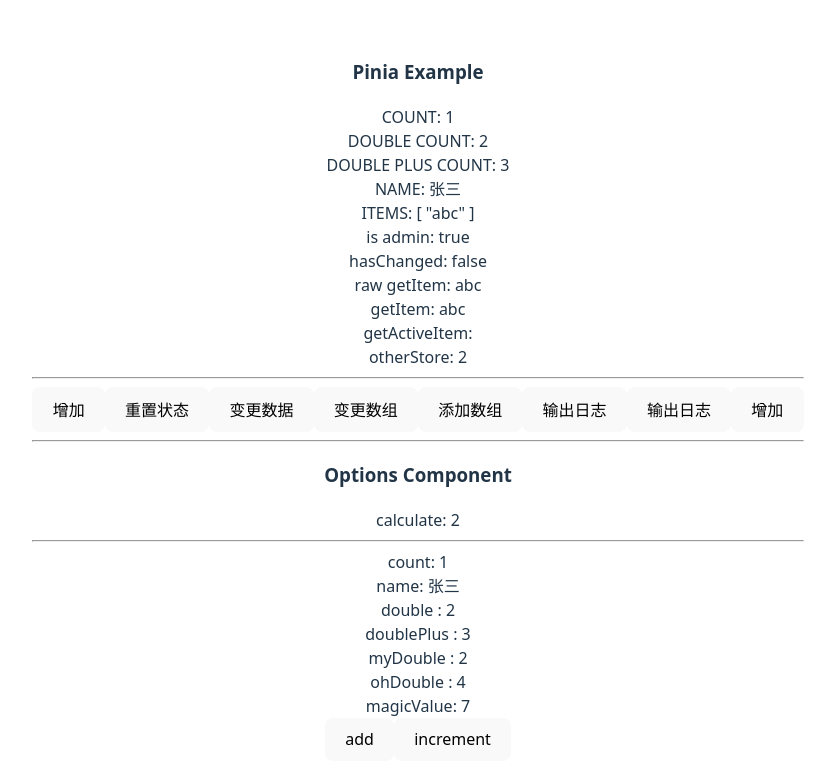
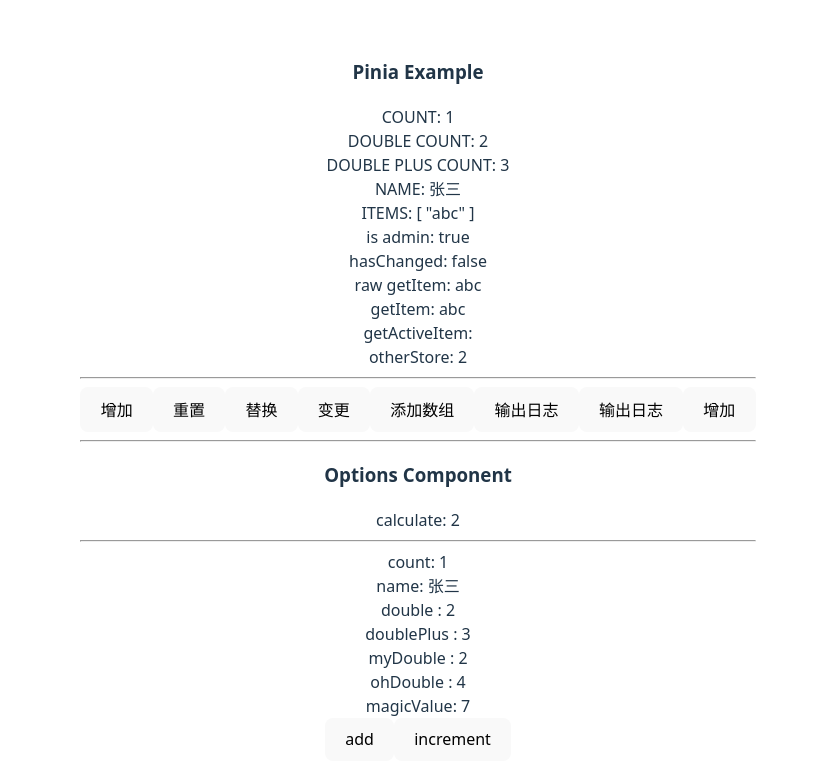
Before and after one commit to hooj0/vue-examples, a Vue app in the folder 07.scale/app/: page / in a window 1280 px wide. Shown: the top 784 px of the page, without its empty margins (222-1057 px from the left). Built offline with nearby package versions, Linux system fonts and the light colour scheme.

Commit message:
refactor(07.scale):优化 App.vue 中的状态管理和 UI 文本
- 重命名 update函数为 replace，以更准确地反映其功能
- 更新按钮文本，使其更加通用和易于理解- 在 updateItems 函数中添加 counterStore.hasChanged = true;以正确反映状态变化

```diff
--- a/07.scale/app/src/App.vue
+++ b/07.scale/app/src/App.vue
@@ -10,7 +10,7 @@
 counterStore.hasChanged = false;
 counterStore.isAdmin = true;
 
-const update = function () {
+const replace = function () {
     counterStore.$patch({count: 100, name: '张三2'});
 };
 
@@ -20,6 +20,7 @@
         state.name = '张三3';
         state.items.push('item-' + Math.round(Math.random() * 100));
     });
+    counterStore.hasChanged = true;
 };
 
 // 订阅状态
@@ -53,9 +54,9 @@
         <hr/>
         <div>
             <button @click="counterStore.increment()">增加</button>
-            <button @click="counterStore.$reset()">重置状态</button>
-            <button @click="update">变更数据</button>
-            <button @click="updateItems">变更数组</button>
+            <button @click="counterStore.$reset()">重置</button>
+            <button @click="replace">替换</button>
+            <button @click="updateItems">变更</button>
             <button @click="counterStore.pushItems('item-' + Math.round(Math.random() * 100))">添加数组</button>
             <button @click="counterStore.output()">输出日志</button>
             <button @click="output()">输出日志</button>
```
